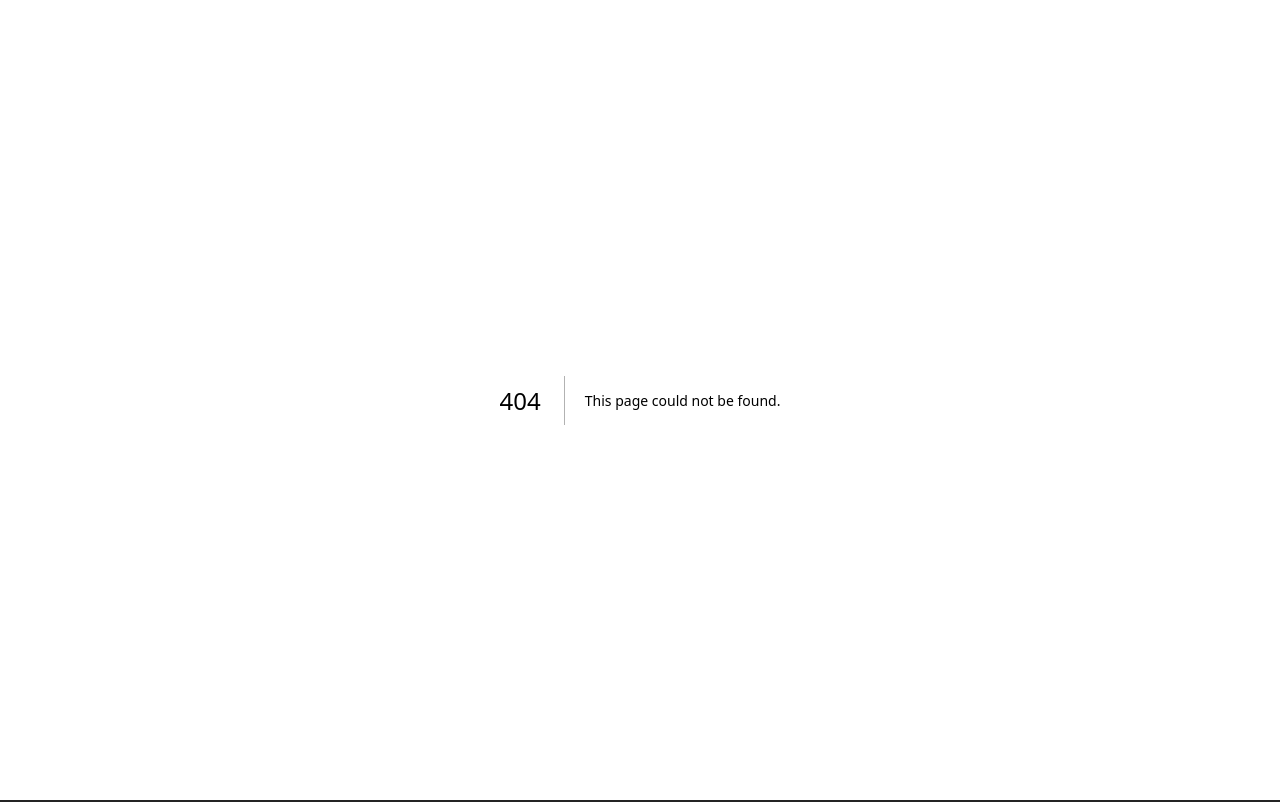
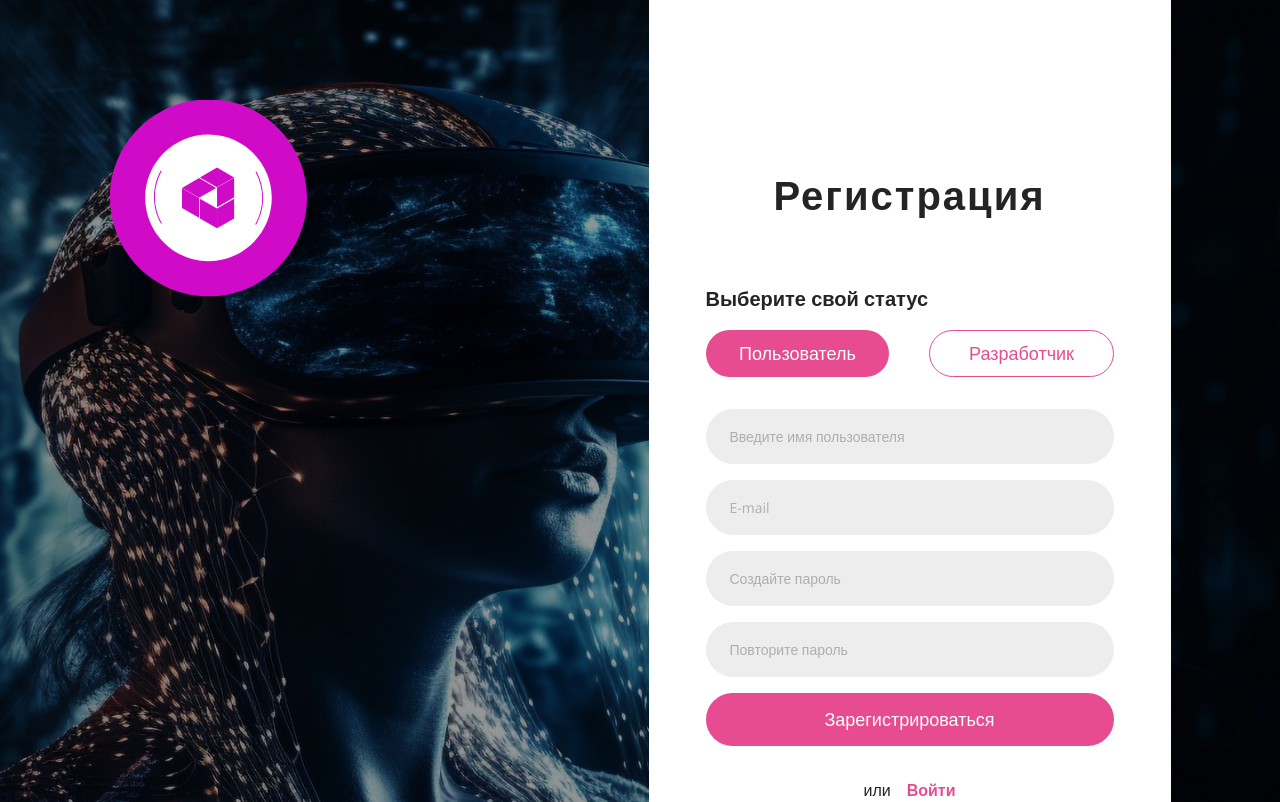
Before and after one commit to SGI12/warehouseAI_frontend, a Next.js app: page /registration in a window 1280 px wide. Before the commit this address had no page. Built offline with nearby package versions, Linux system fonts and the light colour scheme; a web font is replaced by a local one.

Commit message:
edited git config

```diff
--- /dev/null
+++ b/src/pages/registration/index.tsx
@@ -0,0 +1,19 @@
+
+import { RegistrationMainContainer } from "@/components/containers/containers";
+import { LogoBig } from "@/components/logo/logo";
+import RegistrationCard from "@/components/registration-card/RegistrationCard";
+
+
+const RegistrationPage = () => {
+
+    return (
+        <RegistrationMainContainer>
+            <LogoBig>
+                <img src={"./logo_big.svg"} alt="Logo" />
+            </LogoBig>
+            <RegistrationCard/>
+        </RegistrationMainContainer>
+    );
+};
+
+export default RegistrationPage;
```
Also changed, not shown: src/pages/auth/index.tsx (added, +25 -0 lines).
